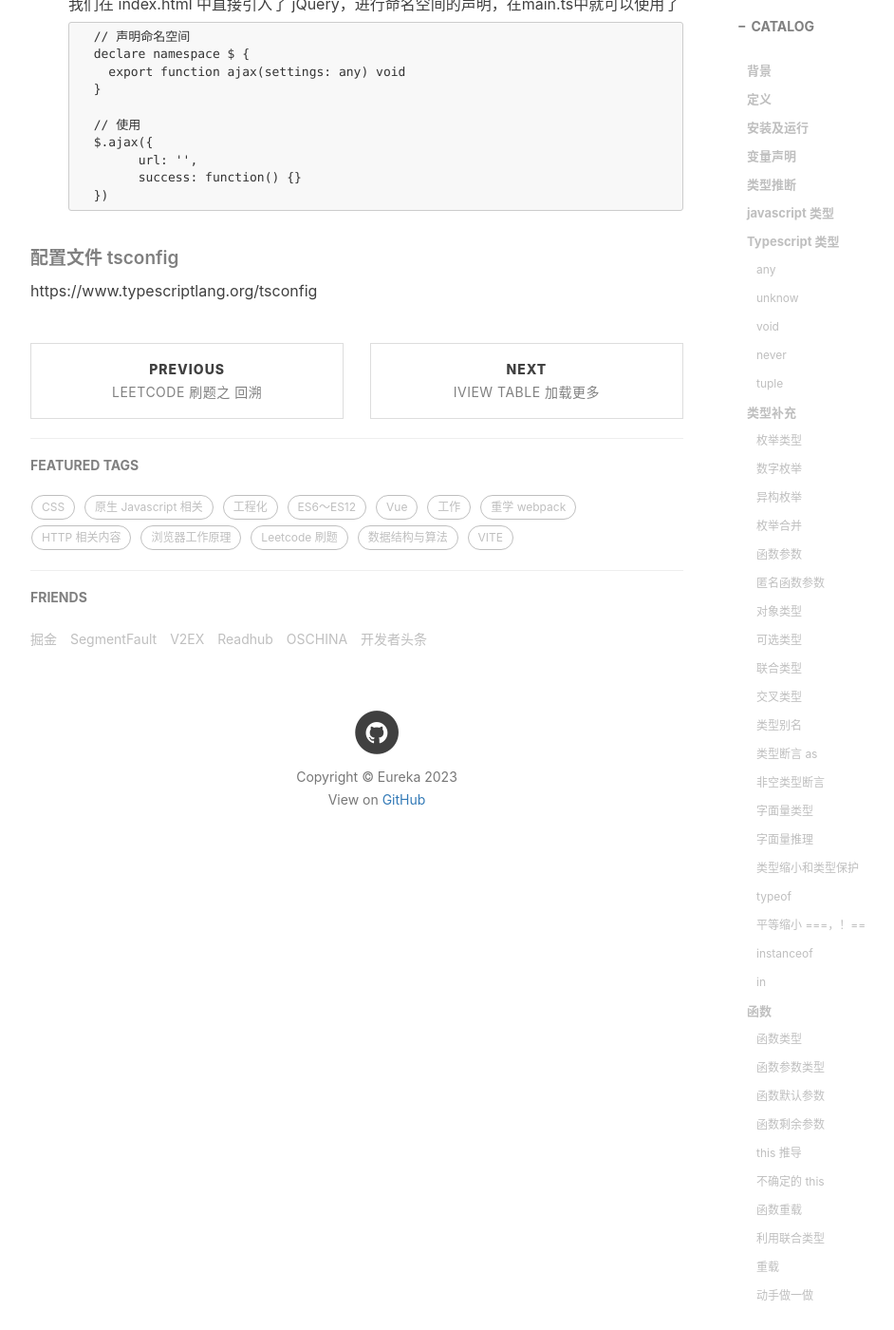
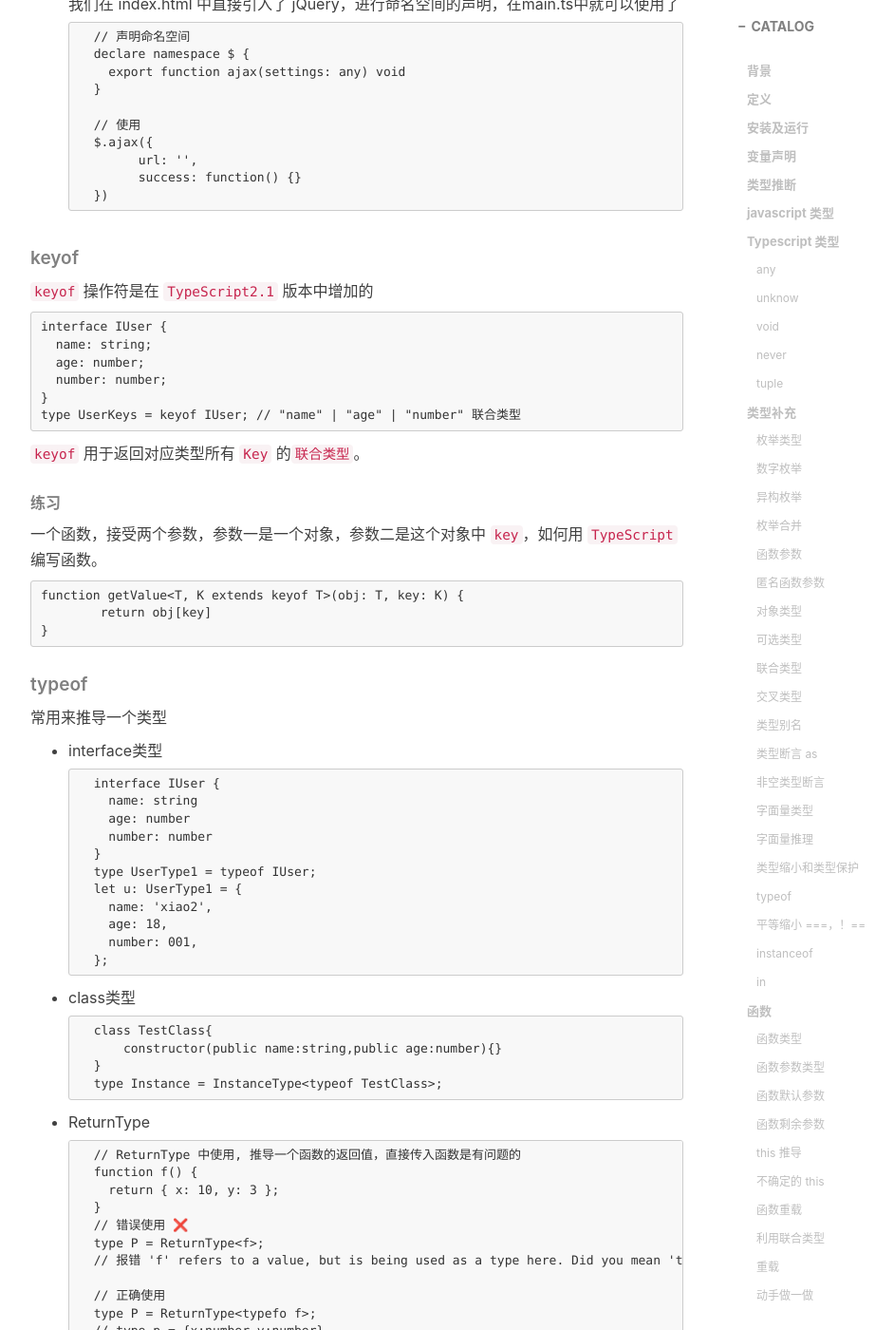
Before and after one commit to Eureka-M/Eureka-M.github.io, a Jekyll site: the page built from _posts/原生js相关/2023-11-05-TypeScript.md, in a window 1280 px wide and 1400 px high, scrolled down 29430 px. Shown: the whole window at 95% size, without its empty margins (243-1185 px from the left). Built offline with Jekyll 4.4.1, drawn with Linux system fonts in a browser that asks for light colours; nearby versions of some CDN libraries; comment, search, counter and statistics services are not loaded; some of the changed text lies outside the part shown.

Commit message:
fix: 补充

````diff
--- a/_posts/原生js相关/2023-11-05-TypeScript.md
+++ b/_posts/原生js相关/2023-11-05-TypeScript.md
@@ -1708,6 +1708,107 @@
 
 
 
+##### keyof
+
+`keyof` 操作符是在 `TypeScript2.1` 版本中增加的
+
+```
+interface IUser {
+  name: string;
+  age: number;
+  number: number;
+}
+type UserKeys = keyof IUser; // "name" | "age" | "number" 联合类型
+```
+
+`keyof` 用于返回对应类型所有 `Key` 的`联合类型`。
+
+###### 练习
+
+一个函数，接受两个参数，参数一是一个对象，参数二是这个对象中 `key`，如何用 `TypeScript` 编写函数。
+
+```
+function getValue<T, K extends keyof T>(obj: T, key: K) {
+	return obj[key]
+}
+```
+
+
+
+##### typeof
+
+常用来推导一个类型
+
+- interface类型
+
+    ```
+    interface IUser {
+      name: string
+      age: number
+      number: number
+    }
+    type UserType1 = typeof IUser;
+    let u: UserType1 = {
+      name: 'xiao2',
+      age: 18,
+      number: 001,
+    };
+    ```
+
+- class类型
+
+    ```
+    class TestClass{
+        constructor(public name:string,public age:number){}
+    }
+    type Instance = InstanceType<typeof TestClass>;
+    ```
+
+- ReturnType
+
+    ```
+    // ReturnType 中使用, 推导一个函数的返回值，直接传入函数是有问题的
+    function f() {
+      return { x: 10, y: 3 };
+    }
+    // 错误使用 ❌
+    type P = ReturnType<f>;
+    // 报错 'f' refers to a value, but is being used as a type here. Did you mean 'typeof f'?
+
+    // 正确使用
+    type P = ReturnType<typefo f>;
+    // type p = {x:number,y:number}
+    ```
+
+
+
+##### 映射
+
+```
+{[S in K]:T}
+```
+
+`in` 操作符用于遍历 `K` 类型中的所有类型。可以把它理解为 for...in
+
+```
+type InExample = 'a' | 'b' | 'c' | 'd';
+type Obj = {
+  [T in InExample]: string; // 遍历 InExample，定义每一个 key 的类型为 string
+};
+
+// 等价于
+/*type Obj = {
+    a:string,
+    b:string,
+    c:string,
+    d:string
+}*/
+```
+
+
+
+
+
 ##### 配置文件 tsconfig
 
 https://www.typescriptlang.org/tsconfig
````
